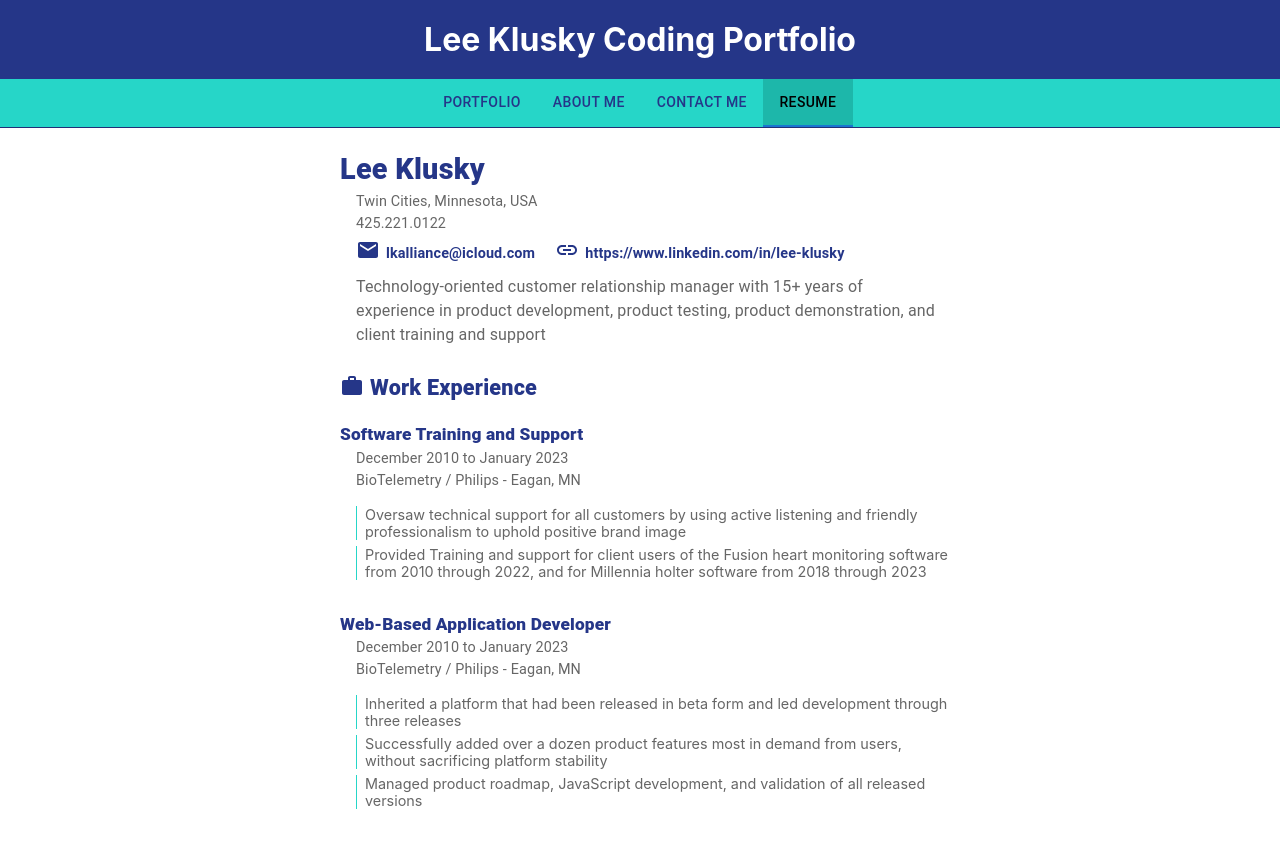
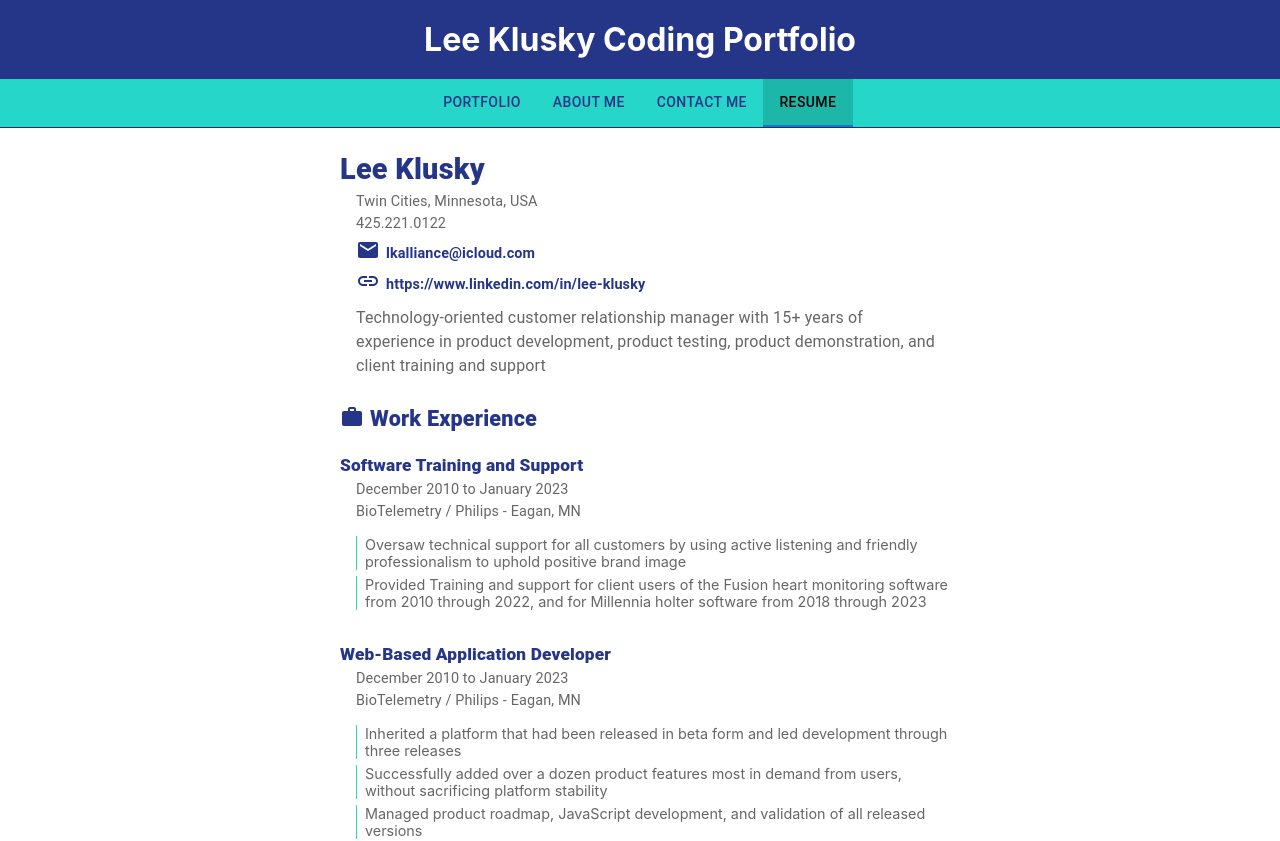
Before and after one commit to lkalliance/code-portfolio, a React (Create React App) app: page /#/resume in a window 1280 px wide. Shown: the top 841 px of the page. Built offline with nearby package versions, Linux system fonts and the light colour scheme.

Commit message:
separated the two links at the top of the resume

```diff
--- a/src/pages/Resume/Resume.tsx
+++ b/src/pages/Resume/Resume.tsx
@@ -25,6 +25,8 @@ function Resume() {
         <Typography component="p" className="heading">
           <MailIcon />
           <Link href="mailto:lkalliance@icloud.com">lkalliance@icloud.com</Link>
+        </Typography>
+        <Typography component="p" className="heading">
           <LinkIcon />
           <Link href="https://www.linkedin.com/in/lee-klusky" target="_blank">
             https://www.linkedin.com/in/lee-klusky
```
